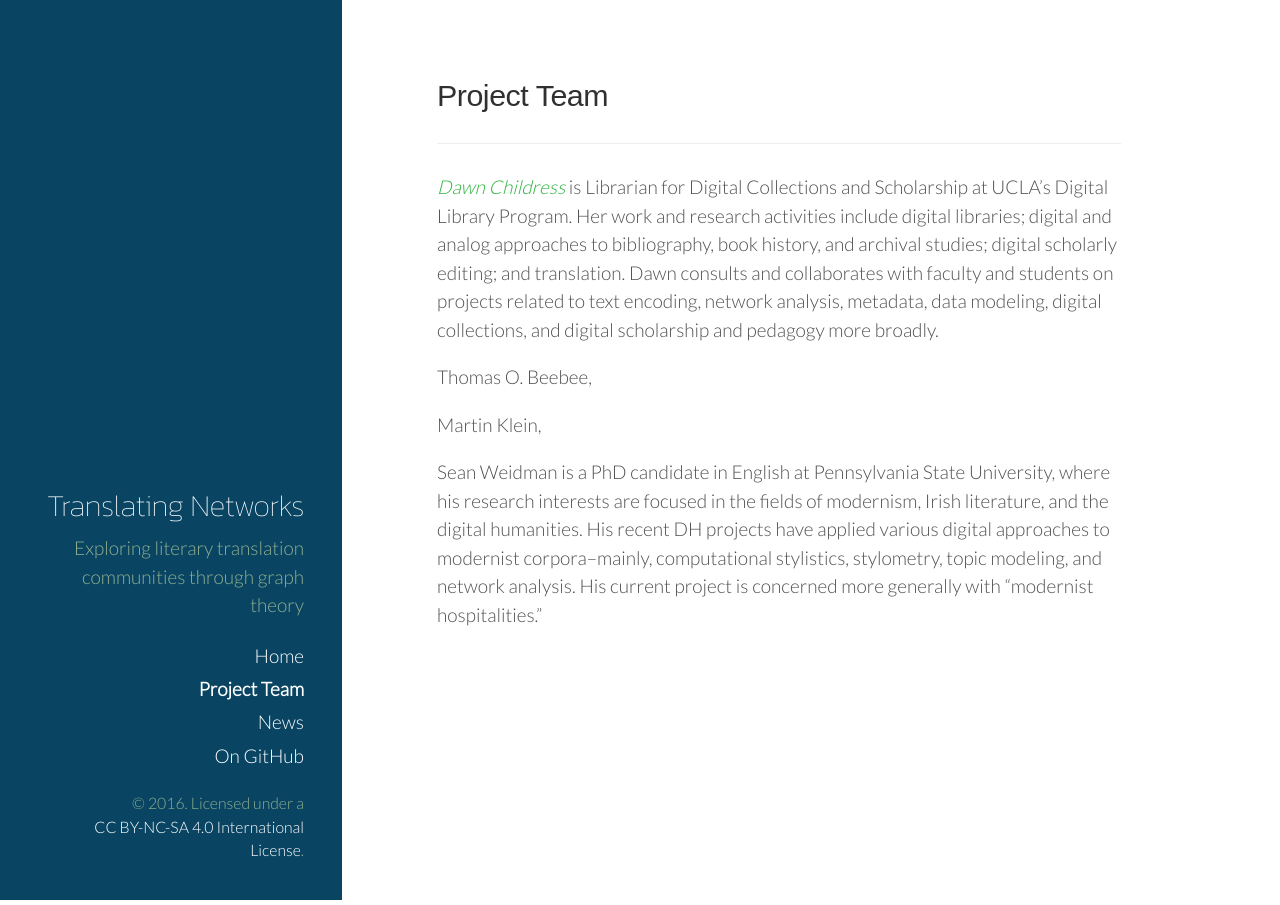
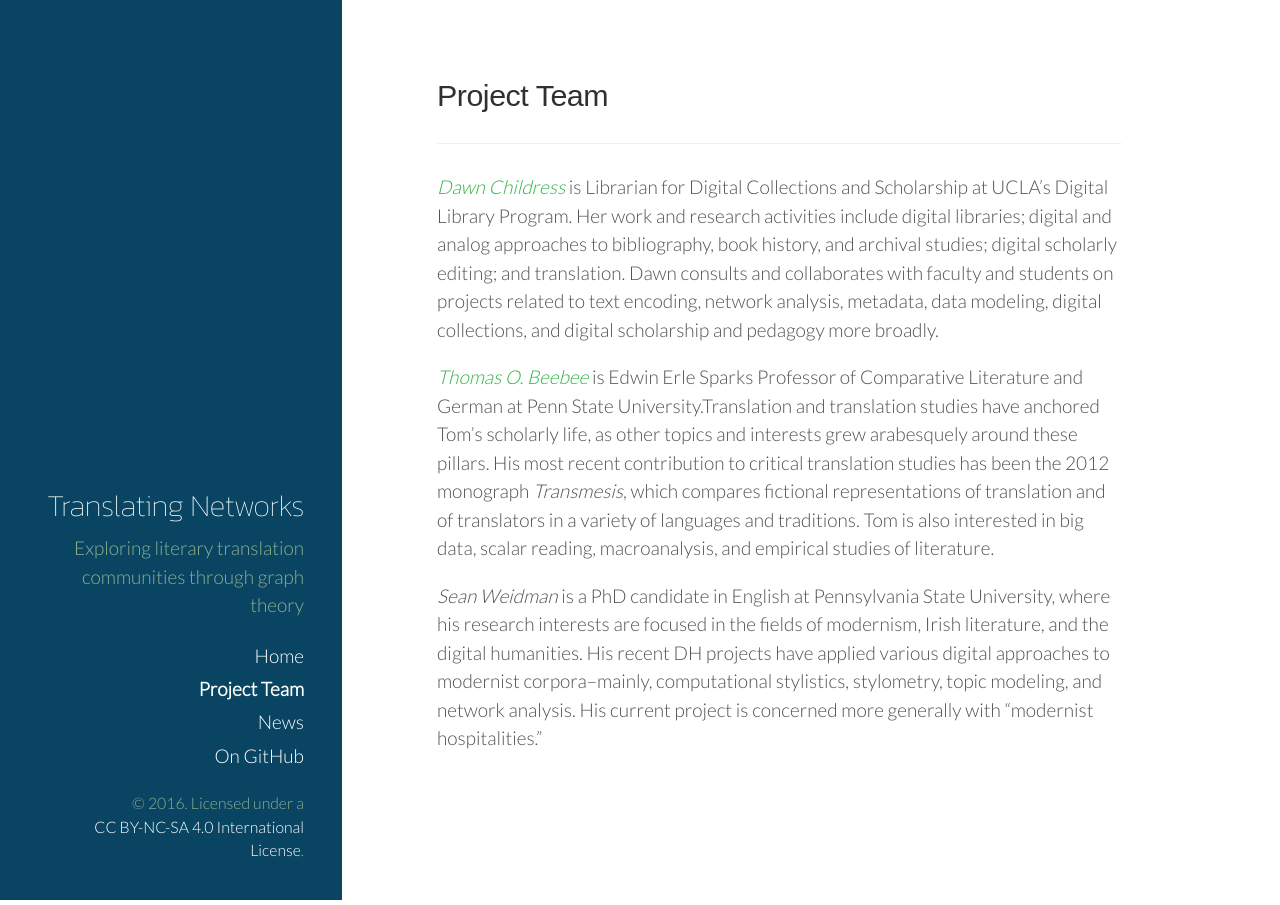
Before and after one commit to TranslatingNetworks/translatingnetworks, a Jekyll site: the page built from team.md, in a window 1280 px wide. Built offline with Jekyll 4.4.1, drawn with Linux system fonts in a browser that asks for light colours; some web fonts are replaced.

Commit message:
Update team.md

```diff
--- a/team.md
+++ b/team.md
@@ -7,8 +7,6 @@ ___
 
 [_Dawn Childress_](http://dawnchildress.com) is Librarian for Digital Collections and Scholarship at UCLA’s Digital Library Program. Her work and research activities include digital libraries; digital and analog approaches to bibliography, book history, and archival studies; digital scholarly editing; and translation. Dawn consults and collaborates with faculty and students on projects related to text encoding, network analysis, metadata, data modeling, digital collections, and digital scholarship and pedagogy more broadly.
 
-Thomas O. Beebee,
+[_Thomas O. Beebee_](http://complit.la.psu.edu/people/tob) is Edwin Erle Sparks Professor of Comparative Literature and German at Penn State University.Translation and translation studies have anchored Tom's scholarly life, as other topics and interests grew arabesquely around these pillars. His most recent contribution to critical translation studies has been the 2012 monograph _Transmesis_, which compares fictional representations of translation and of translators in a variety of languages and traditions. Tom is also interested in big data, scalar reading, macroanalysis, and empirical studies of literature.
 
-Martin Klein,
-
-Sean Weidman is a PhD candidate in English at Pennsylvania State University, where his research interests are focused in the fields of modernism, Irish literature, and the digital humanities. His recent DH projects have applied various digital approaches to modernist corpora--mainly, computational stylistics, stylometry, topic modeling, and network analysis. His current project is concerned more generally with "modernist hospitalities."
+_Sean Weidman_ is a PhD candidate in English at Pennsylvania State University, where his research interests are focused in the fields of modernism, Irish literature, and the digital humanities. His recent DH projects have applied various digital approaches to modernist corpora--mainly, computational stylistics, stylometry, topic modeling, and network analysis. His current project is concerned more generally with "modernist hospitalities."
```
